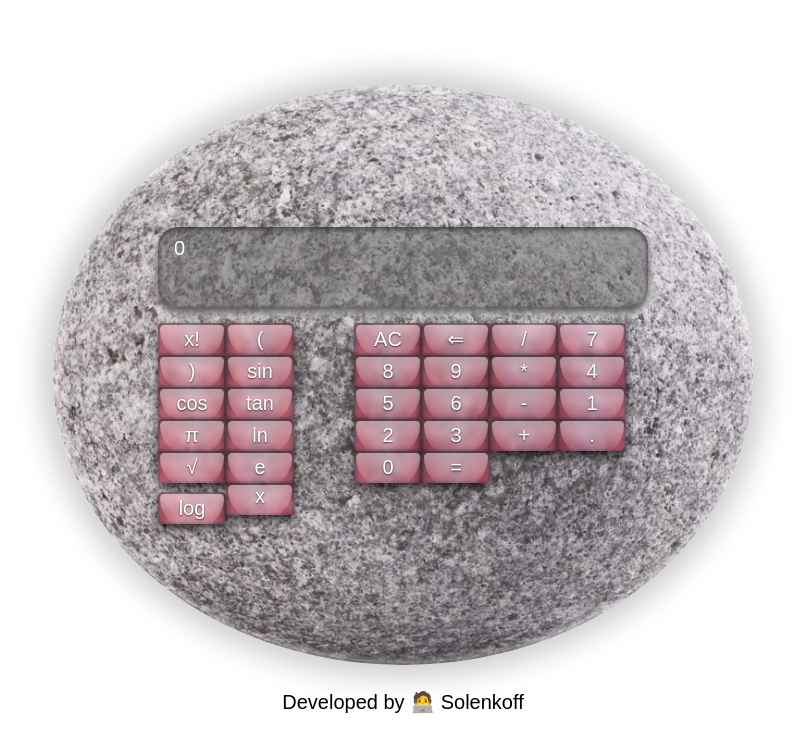
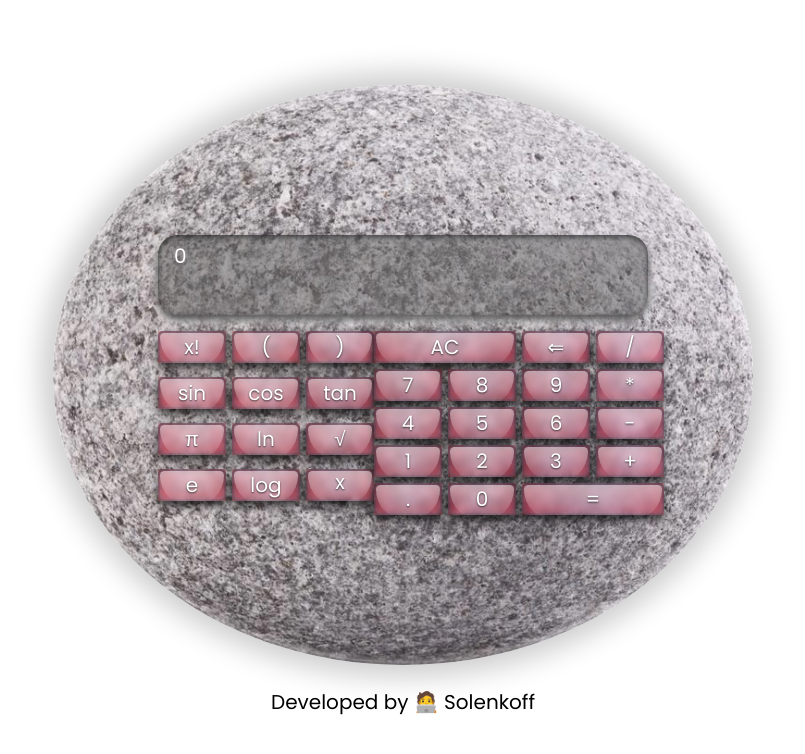
Before and after one commit to Solenkoff/Sci-Calculator, a React (Vite) app: page / in a window 1280 px wide. Shown: the top 754 px of the page, without its empty margins (237-1042 px from the left). Built offline with nearby package versions, Linux system fonts and the light colour scheme.

Commit message:
Arrange buttons with grid and add styling

```diff
--- a/src/styles/button.css
+++ b/src/styles/button.css
@@ -1,6 +1,6 @@
 
 button {
-    width: 68px;
+    min-width: 68px;
     height: 32px;
     color: white;
     border: none;
--- a/src/styles/index.css
+++ b/src/styles/index.css
@@ -1,6 +1,9 @@
 @import url(reset.css);
 @import url(button.css);
 @import url('https://fonts.googleapis.com/css2?family=Lato:ital,wght@0,100;0,300;0,400;0,700;0,900;1,100;1,300;1,400;1,700;1,900&family=Montserrat:ital,wght@0,100..900;1,100..900&display=swap');
+@import url(https://fonts.googleapis.com/css?family=Poppins:100,100italic,200,200italic,300,300italic,regular,italic,500,500italic,600,600italic,700,700italic,800,800italic,900,900italic);
+
+
 html {
     /* font: 20px/1.3 "Lato", sans-serif; */
     font: 20px/1.3 "Poppins", sans-serif;
@@ -19,7 +22,7 @@ html {
     height: 80px;
     padding: 8px 16px;
     background-color: rgba(82, 82, 82, 0.5);
-    box-shadow: inset 0 2px 5px 1px rgba(0,0,0,0.6), 0 4px 6px rgba(0,0,0,0.5), 0 6px 8px rgba(0,0,0,0.4), 0 8px 9px rgba(255, 255, 255, 0.7);
+    box-shadow: inset 0 2px 5px 1px rgba(0, 0, 0, 0.6), 0 4px 6px rgba(0, 0, 0, 0.5), 0 6px 8px rgba(0, 0, 0, 0.4), 0 8px 9px rgba(255, 255, 255, 0.7);
     color: white;
     border-radius: 20px;
 }
@@ -42,14 +45,17 @@ html {
     justify-content: center;
     align-items: center;
     width: 700px;
-    height:580px;
+    height: 580px;
     background: url('../../public/stone-texture.png') center no-repeat;
     background-size: 136%;
     border-radius: 66%;
     box-shadow:
-        0 0 28px 12px rgba(0, 0, 0, 0.2), /* Outer shadow for depth */
-        inset 0 0 10px rgba(255, 255, 255, 0.7); /* Inner shadow for rounded edge effect */
-    border: 2px solid rgba(255, 255, 255, 0.3); /* Subtle border for a polished look */
+        0 0 28px 12px rgba(0, 0, 0, 0.2),
+        /* Outer shadow for depth */
+        inset 0 0 10px rgba(255, 255, 255, 0.7);
+    /* Inner shadow for rounded edge effect */
+    border: 2px solid rgba(255, 255, 255, 0.3);
+    /* Subtle border for a polished look */
     overflow: hidden;
     position: relative;
 }
@@ -63,7 +69,8 @@ html {
     width: 100%;
     height: 100%;
     background: radial-gradient(circle, rgba(255, 255, 255, 0.2), rgba(255, 255, 255, 0));
-    pointer-events: none; /*  ??? Ensure clicks pass through to the modal */
+    pointer-events: none;
+    /*  ??? Ensure clicks pass through to the modal */
 }
 
 .calc-wrapper {
@@ -80,3 +87,44 @@ html {
     display: flex;
     justify-content: space-between;
 }
+
+.sol {
+    grid-area: sol;
+    color: white;
+    text-shadow: 0 1px 2px rgba(255, 71, 75, 0.7), 0 2px 2px rgba(0, 0, 0, 0.7);
+    font-weight: 800;
+}
+
+.sci_section {
+    display: grid;
+    grid-template-columns: repeat(3, 1fr);
+    grid-template-rows: repeat(4, 1fr);
+    grid-template-areas:
+    "sol sol sol"
+    ". . ."
+    ". . ."
+    ". . ."
+    ". . .";
+    gap: 6px;
+}
+
+.btn.clear {
+    grid-area: clearBtn;
+}
+
+.btn.equal {
+    grid-area: equalBtn;
+}
+
+.main-section {
+    display: grid;
+    grid-template-columns: 1fr 1fr 1fr 1fr;
+    grid-template-rows: 1fr 1fr 1fr 1fr 1fr;
+    grid-template-areas:
+    "clearBtn clearBtn . ."
+    ". . . ."
+    ". . . ."
+    ". . . ."
+    ". . equalBtn equalBtn";
+    gap: 6px;
+}
```
